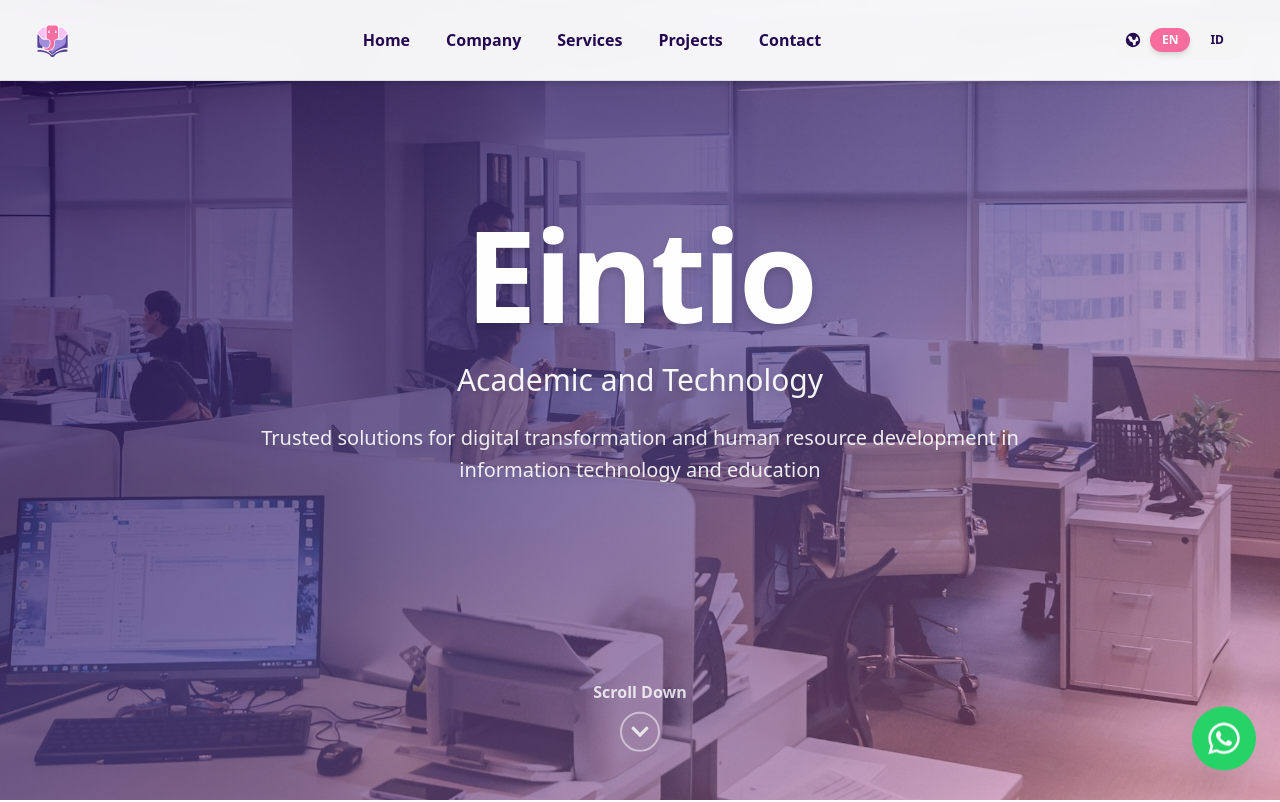
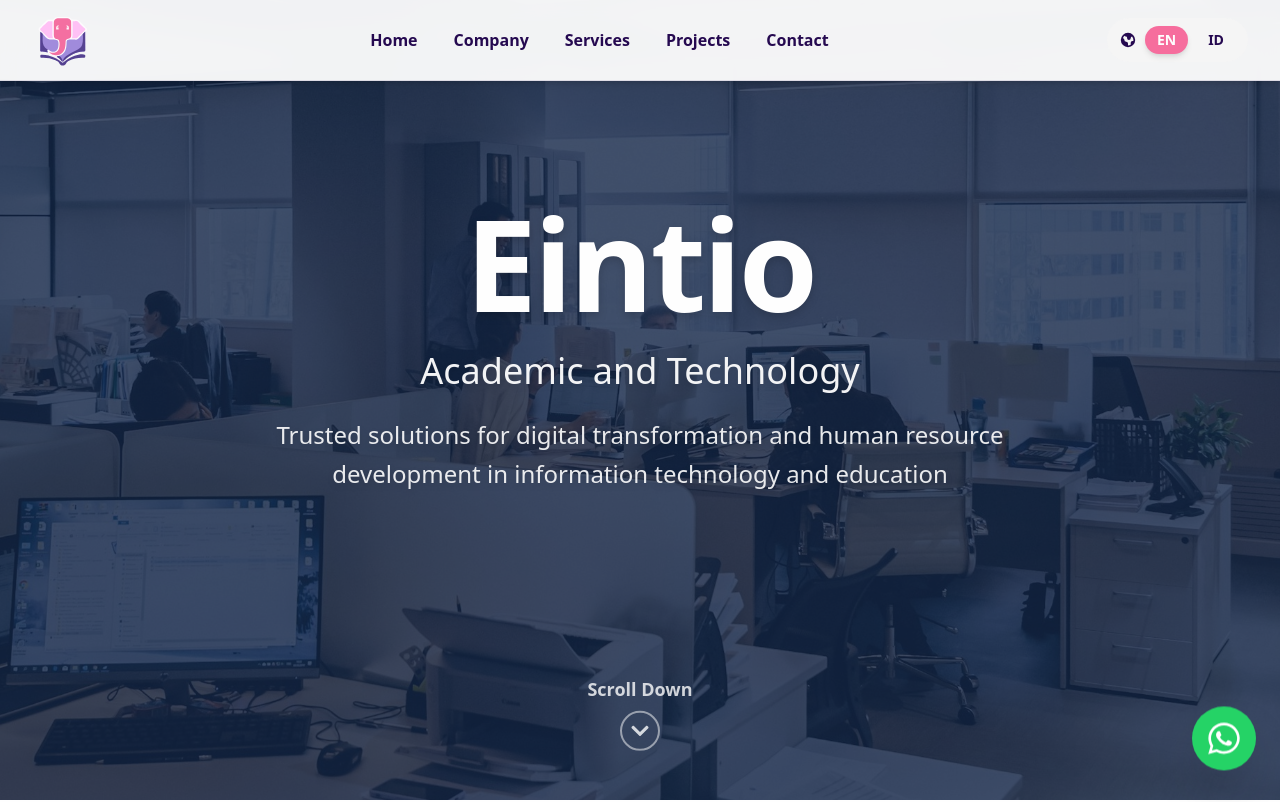
Before and after one commit to RysNan/eintio-webpro, a React (Vite) app: page / in a window 1280 px wide. Shown: the top 802 px of the page. Built offline with nearby package versions, Linux system fonts and the light colour scheme.

Commit message:
update footer jumbotron, navbar dsb organizatonal

```diff
--- a/src/components/Footer.tsx
+++ b/src/components/Footer.tsx
@@ -17,16 +17,16 @@
 const Footer = () => {
   const { content } = useLanguage();
   return (
-    <footer className="w-full bg-[#250950] text-[#FEFEFE] px-6 py-16">
+    <footer className="w-full bg-[#250950] text-[#FEFEFE] px-6 py-12">
       <div className="max-w-7xl mx-auto">
-        <div className="grid grid-cols-1 md:grid-cols-2 lg:grid-cols-4 gap-12 mb-12">
+        <div className="grid grid-cols-1 md:grid-cols-2 lg:grid-cols-4 gap-8 mb-8">
           <div>
-            <img src={content.navbar.logo} alt="logo" className="h-10 mb-6 brightness-0 invert" />
+            <img src={content.navbar.logo} alt="logo" className="h-10 mb-4 brightness-0 invert" />
             <p className="text-[#FEFEFE]/70 text-lg leading-relaxed">{content.footer.description}</p>
           </div>
           <div>
-            <h3 className="font-bold text-2xl mb-6">{content.footer.quickLinks.title}</h3>
-            <ul className="space-y-3">
+            <h3 className="font-bold text-2xl mb-4">{content.footer.quickLinks.title}</h3>
+            <ul className="space-y-2">
               {content.footer.quickLinks.links.map((link: string, index: number) => (
                 <li key={index}>
                   <a href="#" className="text-[#FEFEFE]/70 hover:text-[#f66d9d] transition-colors text-lg">
@@ -37,8 +37,8 @@
             </ul>
           </div>
           <div>
-            <h3 className="font-bold text-2xl mb-6">{content.footer.services.title}</h3>
-            <ul className="space-y-3">
+            <h3 className="font-bold text-2xl mb-4">{content.footer.services.title}</h3>
+            <ul className="space-y-2">
               {content.footer.services.items.map((service: string, index: number) => (
                 <li key={index}>
                   <a href="#" className="text-[#FEFEFE]/70 hover:text-[#f66d9d] transition-colors text-lg">
@@ -49,7 +49,7 @@
             </ul>
           </div>
           <div>
-            <h3 className="font-bold text-2xl mb-6">{content.footer.social.title}</h3>
+            <h3 className="font-bold text-2xl mb-4">{content.footer.social.title}</h3>
             <div className="flex gap-4">
               {content.footer.social.links.map((social: SocialLink, index: number) => {
                 const IconComponent = socialIconMap[social.type];
@@ -66,7 +66,7 @@
             </div>
           </div>
         </div>
-        <div className="border-t border-[#FEFEFE]/10 pt-8 text-center">
+        <div className="border-t border-[#FEFEFE]/10 pt-6 text-center">
           <p className="text-[#FEFEFE]/70 text-lg">{content.footer.copyright}</p>
         </div>
       </div>
--- a/src/components/Jumbotron.tsx
+++ b/src/components/Jumbotron.tsx
@@ -13,26 +13,25 @@
     <div id="home" className="w-full">
       <div className="relative w-full overflow-hidden h-screen min-h-[600px]">
         <img src={content.jumbotron.header} className="w-full h-full object-cover" alt="header" />
-        <div className="absolute inset-0 bg-linear-to-br from-[#250950]/80 via-[#54428e]/70 to-[#f66d9d]/40 flex flex-col items-center justify-center px-6">
+        <div className="absolute inset-0 bg-[#132648]/80 flex flex-col items-center justify-center px-6">
           <div className="text-center max-w-5xl flex-1 flex flex-col items-center justify-center">
-            <h1 className="text-5xl md:text-7xl lg:text-9xl text-[#FEFEFE] font-black mb-6 tracking-tight drop-shadow-lg">
+            <h1 className="text-6xl md:text-8xl lg:text-9xl text-[#FEFEFE] font-black mb-6 tracking-tight drop-shadow-lg">
               {content.jumbotron.title}
             </h1>
-            <p className="text-xl md:text-2xl lg:text-3xl text-[#FEFEFE]/95 font-light drop-shadow-md mb-6">
+            <p className="text-2xl md:text-3xl lg:text-4xl text-[#FEFEFE]/95 font-light drop-shadow-md mb-6">
               {content.jumbotron.description}
             </p>
-            <p className="text-base md:text-lg lg:text-xl text-[#FEFEFE]/90 max-w-3xl leading-relaxed drop-shadow-md">
+            <p className="text-lg md:text-xl lg:text-2xl text-[#FEFEFE]/90 max-w-3xl leading-relaxed drop-shadow-md">
               {content.jumbotron.brief}
             </p>
           </div>
 
-          {/* Scroll Down Button */}
           <button
             onClick={scrollToNextSection}
             className="mb-8 flex flex-col items-center gap-2 text-[#FEFEFE]/80 hover:text-[#FEFEFE] transition-all duration-300 group animate-bounce"
             aria-label="Scroll to next section"
           >
-            <span className="text-sm md:text-base font-semibold">Scroll Down</span>
+            <span className="text-base md:text-lg font-semibold">Scroll Down</span>
             <div className="w-10 h-10 border-2 border-[#FEFEFE]/50 rounded-full flex items-center justify-center group-hover:border-[#FEFEFE] group-hover:bg-[#FEFEFE]/10 transition-all duration-300">
               <FaChevronDown className="text-xl" />
             </div>
--- a/src/components/Navbar.tsx
+++ b/src/components/Navbar.tsx
@@ -44,7 +44,7 @@
             <img
               src={content.navbar.logo}
               alt="Company Logo"
-              className="h-8 md:h-10 w-auto object-contain cursor-pointer hover:scale-105 transition-transform duration-300"
+              className="h-13 md:h-15 w-auto object-contain cursor-pointer hover:scale-105 transition-transform duration-300"
             />
           </div>
 
@@ -72,7 +72,7 @@
               <HiGlobe className="text-[#250950] text-lg" />
               <button
                 onClick={() => handleLanguageChange('en')}
-                className={`px-3 py-1 text-xs font-semibold rounded-full transition-all duration-300 ${
+                className={`px-3 py-1 text-sm font-semibold rounded-full transition-all duration-300 ${
                   language === 'en' ? 'bg-[#f66d9d] text-[#FEFEFE] shadow-md' : 'text-[#250950] hover:text-[#f66d9d]'
                 }`}
               >
@@ -80,7 +80,7 @@
               </button>
               <button
                 onClick={() => handleLanguageChange('id')}
-                className={`px-3 py-1 text-xs font-semibold rounded-full transition-all duration-300 ${
+                className={`px-3 py-1 text-sm font-semibold rounded-full transition-all duration-300 ${
                   language === 'id' ? 'bg-[#f66d9d] text-[#FEFEFE] shadow-md' : 'text-[#250950] hover:text-[#f66d9d]'
                 }`}
               >
@@ -95,7 +95,7 @@
             <div className="flex items-center gap-1 px-2 py-1 bg-[#F5F5F5] rounded-full">
               <button
                 onClick={() => handleLanguageChange('id')}
-                className={`px-2.5 py-1 text-xs font-semibold rounded-full transition-all duration-300 ${
+                className={`px-2.5 py-1 text-sm font-semibold rounded-full transition-all duration-300 ${
                   language === 'id' ? 'bg-[#f66d9d] text-[#FEFEFE] shadow-md' : 'text-[#250950] hover:text-[#f66d9jumbotrond]'
                 }`}
               >
@@ -103,7 +103,7 @@
               </button>
               <button
                 onClick={() => handleLanguageChange('en')}
-                className={`px-2.5 py-1 text-xs font-semibold rounded-full transition-all duration-300 ${
+                className={`px-2.5 py-1 text-sm font-semibold rounded-full transition-all duration-300 ${
                   language === 'en' ? 'bg-[#f66d9d] text-[#FEFEFE] shadow-md' : 'text-[#250950] hover:text-[#f66d9d]'
                 }`}
               >
--- a/src/components/OrganizationalChart.tsx
+++ b/src/components/OrganizationalChart.tsx
@@ -10,21 +10,21 @@
   padding: 12px 16px;
   border-radius: 8px;
   display: inline-block;
-  border: 2px solid ${(props: StyledNodeProps) => props.highlight ? 'rgba(246, 109, 157, 0.4)' : 'rgba(84, 66, 142, 0.2)'};
-  background-color: #FEFEFE;
+  border: 2px solid ${(props: StyledNodeProps) => props.highlight ? 'rgba(245, 162, 1, 0.4)' : 'rgba(1, 60, 88, 0.2)'};
+  background-color: white;
   transition: all 0.3s ease;
   min-width: 140px;
   text-align: center;
 
   &:hover {
-    border-color: #f66d9d;
+    border-color: #F5A201;
     box-shadow: 0 4px 6px -1px rgba(0, 0, 0, 0.1), 0 2px 4px -1px rgba(0, 0, 0, 0.06);
   }
 `;
 
 const StyledTitle = styled.div`
   font-size: 10px;
-  color: rgba(84, 66, 142, 0.6);
+  color: rgba(1, 60, 88, 0.6);
   font-weight: 600;
   margin-bottom: 4px;
   text-transform: uppercase;
@@ -33,7 +33,7 @@
 
 const StyledName = styled.div`
   font-size: 14px;
-  color: #250950;
+  color: #013C58;
   font-weight: 700;
 `;
 
@@ -53,7 +53,7 @@
       <div className="inline-block min-w-full">
         <Tree
           lineWidth="2px"
-          lineColor="rgba(84, 66, 142, 0.3)"
+          lineColor="rgba(1, 60, 88, 0.3)"
           lineBorderRadius="8px"
           label={<OrgCard title={orgData.director.title} name={orgData.director.name} />}
         >
--- a/src/static/content-en.js
+++ b/src/static/content-en.js
@@ -92,7 +92,7 @@
                     "Teaching in IT/IS/Digital Business",
                     "Teaching coding classes",
                     "Undergraduate thesis assistance",
-                    "Thesis / Dissertation assistance",
+                    "corporate trainer assistance",
                     "Assistance in writing papers for journals"
                 ]
             },
```
